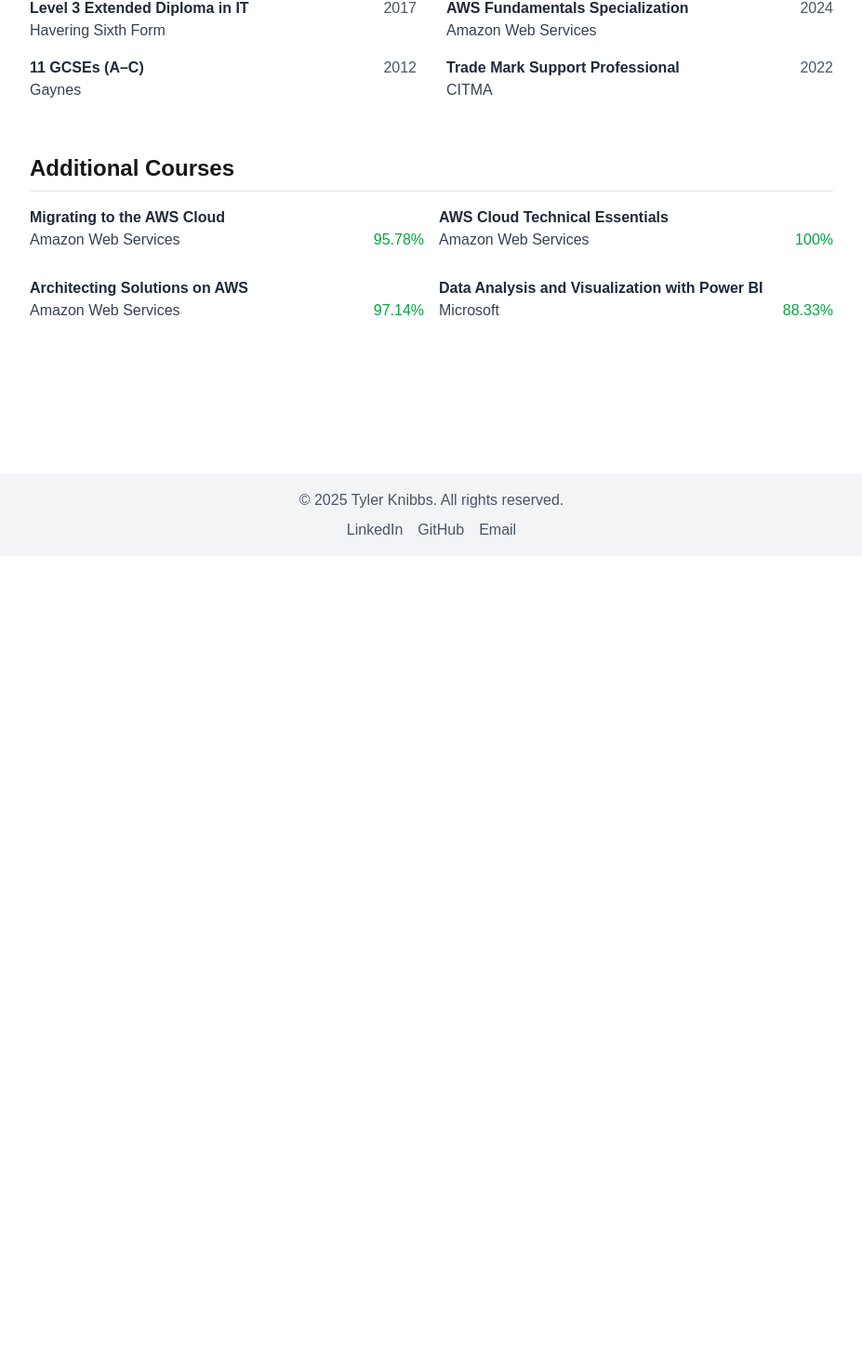
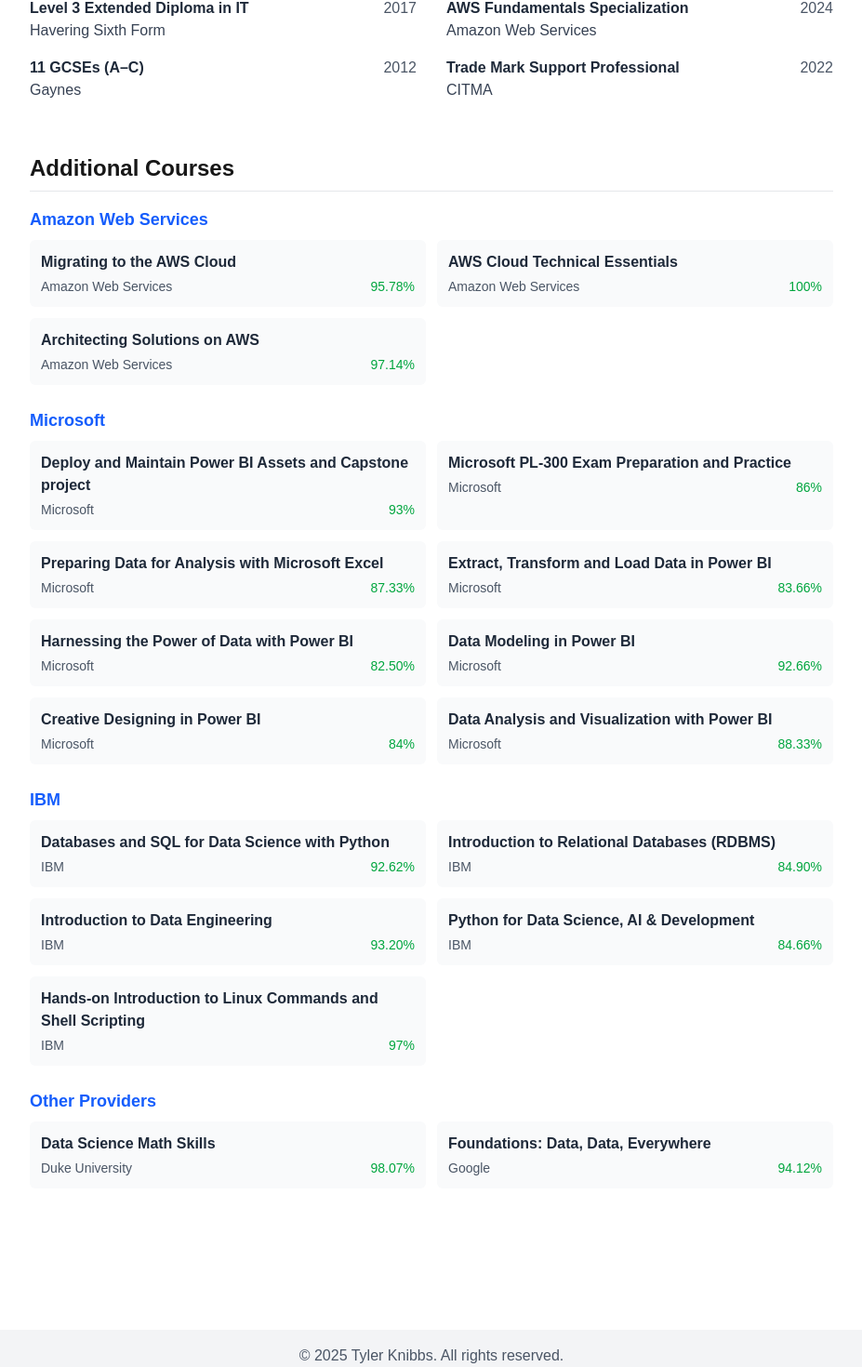
Before and after one commit to tmkipm/tk-com, a Next.js app: page /resume in a window 1280 px wide. Shown: the part 1965-3435 px from the top of the page at 93% size, without its empty margins (176-1103 px from the left). Before the commit the page ends 2563 px from the top, so only its background shows below. Built offline with nearby package versions, Linux system fonts and the light colour scheme.

Commit message:
Add complete course list to resume and improve layout

```diff
--- a/src/app/resume/page.tsx
+++ b/src/app/resume/page.tsx
@@ -74,6 +74,20 @@
     { name: "Migrating to the AWS Cloud", issuer: "Amazon Web Services", grade: "95.78%" },
     { name: "AWS Cloud Technical Essentials", issuer: "Amazon Web Services", grade: "100%" },
     { name: "Architecting Solutions on AWS", issuer: "Amazon Web Services", grade: "97.14%" },
+    { name: "Databases and SQL for Data Science with Python", issuer: "IBM", grade: "92.62%" },
+    { name: "Introduction to Relational Databases (RDBMS)", issuer: "IBM", grade: "84.90%" },
+    { name: "Deploy and Maintain Power BI Assets and Capstone project", issuer: "Microsoft", grade: "93%" },
+    { name: "Introduction to Data Engineering", issuer: "IBM", grade: "93.20%" },
+    { name: "Python for Data Science, AI & Development", issuer: "IBM", grade: "84.66%" },
+    { name: "Hands-on Introduction to Linux Commands and Shell Scripting", issuer: "IBM", grade: "97%" },
+    { name: "Microsoft PL-300 Exam Preparation and Practice", issuer: "Microsoft", grade: "86%" },
+    { name: "Preparing Data for Analysis with Microsoft Excel", issuer: "Microsoft", grade: "87.33%" },
+    { name: "Extract, Transform and Load Data in Power BI", issuer: "Microsoft", grade: "83.66%" },
+    { name: "Harnessing the Power of Data with Power BI", issuer: "Microsoft", grade: "82.50%" },
+    { name: "Data Modeling in Power BI", issuer: "Microsoft", grade: "92.66%" },
+    { name: "Creative Designing in Power BI", issuer: "Microsoft", grade: "84%" },
+    { name: "Data Science Math Skills", issuer: "Duke University", grade: "98.07%" },
+    { name: "Foundations: Data, Data, Everywhere", issuer: "Google", grade: "94.12%" },
     { name: "Data Analysis and Visualization with Power BI", issuer: "Microsoft", grade: "88.33%" }
   ]
   // Add personal projects if desired
@@ -178,16 +192,80 @@
         {/* Additional Courses/Training */}
         <section className="mb-10">
           <h2 className="text-2xl font-bold border-b pb-2 mb-4 border-gray-200 dark:border-gray-700">Additional Courses</h2>
-          <div className="grid sm:grid-cols-2 gap-4">
-            {resumeData.courses.map((course, index) => (
-              <div key={index} className="mb-3">
-                <h3 className="font-semibold text-gray-800 dark:text-gray-200">{course.name}</h3>
-                <div className="flex justify-between">
-                  <span className="text-gray-700 dark:text-gray-300">{course.issuer}</span>
-                  <span className="text-green-600 dark:text-green-400 font-medium">{course.grade}</span>
-                </div>
+
+          {/* Group courses by issuer for better organization */}
+          <div className="space-y-6">
+            {/* AWS Courses */}
+            <div>
+              <h3 className="text-lg font-semibold text-blue-600 dark:text-blue-400 mb-2">Amazon Web Services</h3>
+              <div className="grid sm:grid-cols-2 gap-3">
+                {resumeData.courses
+                  .filter(course => course.issuer === "Amazon Web Services")
+                  .map((course, index) => (
+                    <div key={index} className="bg-gray-50 dark:bg-gray-800 p-3 rounded-md">
+                      <h4 className="font-semibold text-gray-800 dark:text-gray-200">{course.name}</h4>
+                      <div className="flex justify-between items-center mt-1 text-sm">
+                        <span className="text-gray-600 dark:text-gray-400">{course.issuer}</span>
+                        <span className="text-green-600 dark:text-green-400 font-medium">{course.grade}</span>
+                      </div>
+                    </div>
+                  ))}
               </div>
-            ))}
+            </div>
+
+            {/* Microsoft Courses */}
+            <div>
+              <h3 className="text-lg font-semibold text-blue-600 dark:text-blue-400 mb-2">Microsoft</h3>
+              <div className="grid sm:grid-cols-2 gap-3">
+                {resumeData.courses
+                  .filter(course => course.issuer === "Microsoft")
+                  .map((course, index) => (
+                    <div key={index} className="bg-gray-50 dark:bg-gray-800 p-3 rounded-md">
+                      <h4 className="font-semibold text-gray-800 dark:text-gray-200">{course.name}</h4>
+                      <div className="flex justify-between items-center mt-1 text-sm">
+                        <span className="text-gray-600 dark:text-gray-400">{course.issuer}</span>
+                        <span className="text-green-600 dark:text-green-400 font-medium">{course.grade}</span>
+                      </div>
+                    </div>
+                  ))}
+              </div>
+            </div>
+
+            {/* IBM Courses */}
+            <div>
+              <h3 className="text-lg font-semibold text-blue-600 dark:text-blue-400 mb-2">IBM</h3>
+              <div className="grid sm:grid-cols-2 gap-3">
+                {resumeData.courses
+                  .filter(course => course.issuer === "IBM")
+                  .map((course, index) => (
+                    <div key={index} className="bg-gray-50 dark:bg-gray-800 p-3 rounded-md">
+                      <h4 className="font-semibold text-gray-800 dark:text-gray-200">{course.name}</h4>
+                      <div className="flex justify-between items-center mt-1 text-sm">
+                        <span className="text-gray-600 dark:text-gray-400">{course.issuer}</span>
+                        <span className="text-green-600 dark:text-green-400 font-medium">{course.grade}</span>
+                      </div>
+                    </div>
+                  ))}
+              </div>
+            </div>
+
+            {/* Other Courses */}
+            <div>
+              <h3 className="text-lg font-semibold text-blue-600 dark:text-blue-400 mb-2">Other Providers</h3>
+              <div className="grid sm:grid-cols-2 gap-3">
+                {resumeData.courses
+                  .filter(course => !["Amazon Web Services", "Microsoft", "IBM"].includes(course.issuer))
+                  .map((course, index) => (
+                    <div key={index} className="bg-gray-50 dark:bg-gray-800 p-3 rounded-md">
+                      <h4 className="font-semibold text-gray-800 dark:text-gray-200">{course.name}</h4>
+                      <div className="flex justify-between items-center mt-1 text-sm">
+                        <span className="text-gray-600 dark:text-gray-400">{course.issuer}</span>
+                        <span className="text-green-600 dark:text-green-400 font-medium">{course.grade}</span>
+                      </div>
+                    </div>
+                  ))}
+              </div>
+            </div>
           </div>
         </section>
       </div>
```
